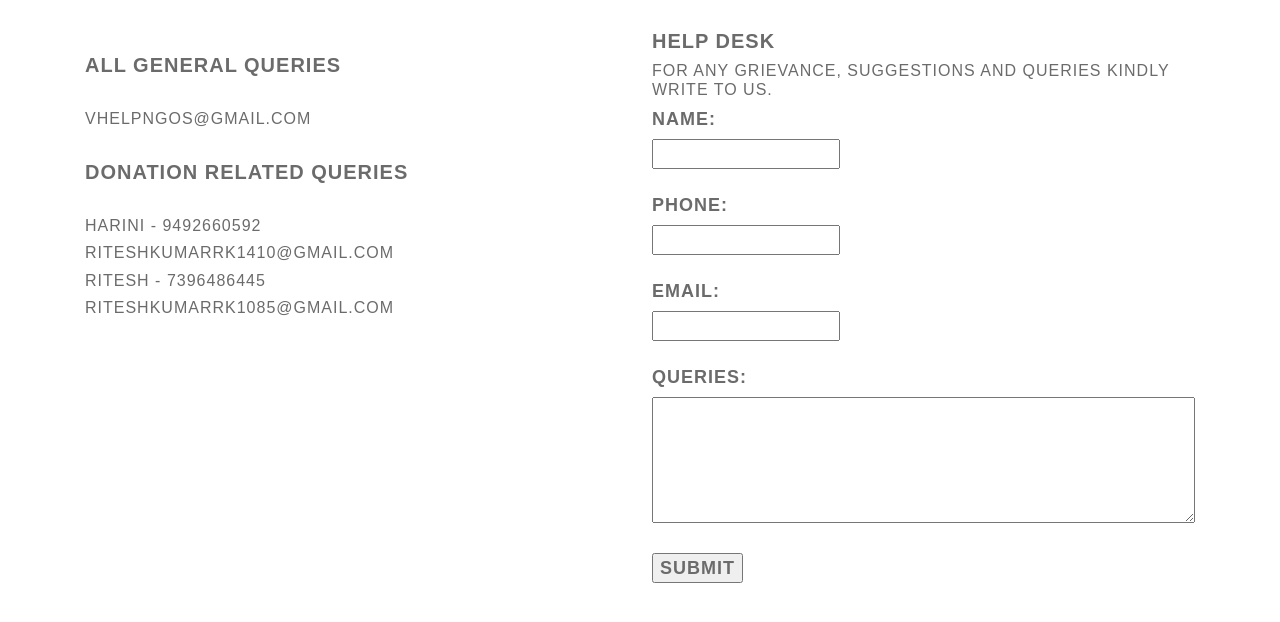
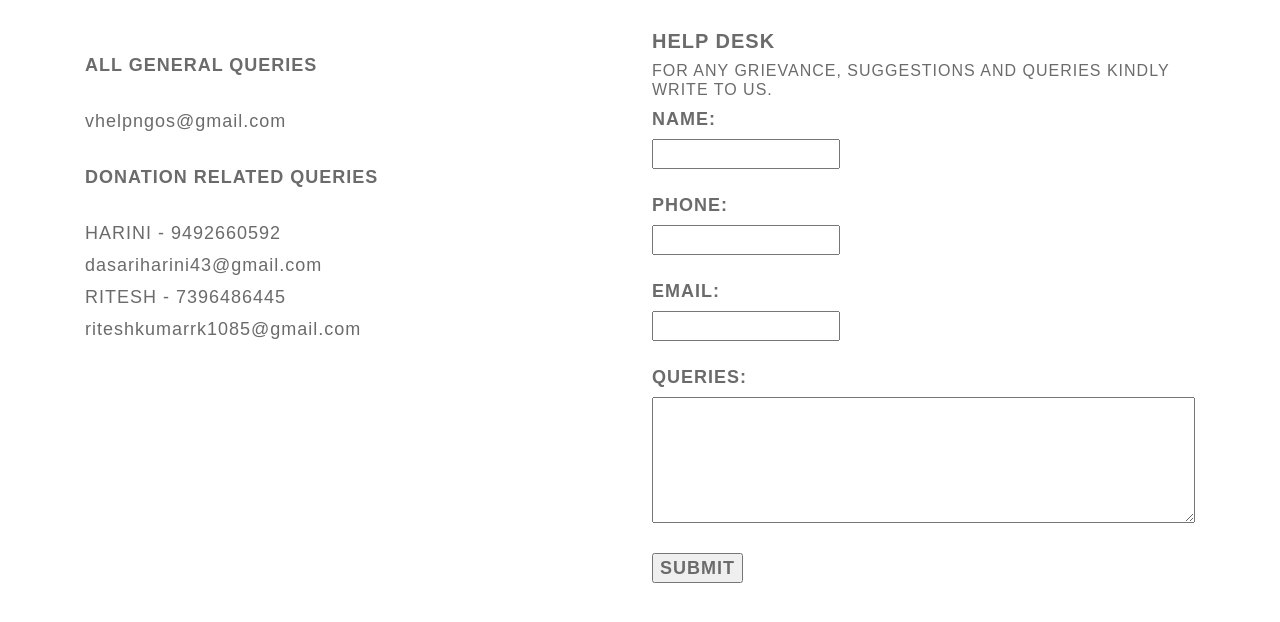
Before and after one commit to Ritesh-Kumarr/VHelpNGOs, a plain HTML site: page contact.html in a window 1280 px wide. Shown: the part 162-784 px from the top of the page. Drawn offline with nearby package versions, Linux system fonts and the light colour scheme.

Commit message:
made changes in contact page. changed the style

```diff
--- a/contact.html
+++ b/contact.html
@@ -13,8 +13,8 @@
     color: #6a6b6a;
     font-family: Raleway,Sans-serif;
     font-size: 18px;
-    font-weight: 700;
-    text-transform: uppercase;
+    /*font-weight: 700;*/
+    text-transform: lowercase;
     line-height: 24px;
     letter-spacing: 1px;
     text-align: left;
@@ -24,6 +24,16 @@
     font-family: Raleway,Sans-serif;
     font-size: 18px;
     font-weight: 700;
+    text-transform: uppercase;
+    line-height: 24px;
+    letter-spacing: 1px;
+    text-align: left;
+  }
+  .con12{
+    color: #6a6b6a;
+    font-family: Raleway,Sans-serif;
+    font-size: 18px;
+    /*font-weight: 700;*/
     text-transform: uppercase;
     line-height: 24px;
     letter-spacing: 1px;
@@ -80,18 +90,18 @@
 <!--***********************************************************************************************-->
 <div class="container text-center">
   <div class="row">
-    <div class="col con1">
+    <div class="col">
       <br>
-      <h5><strong>ALL GENERAL QUERIES</strong></h5>
+      <h5 class="con2"><strong>ALL GENERAL QUERIES</strong></h5>
       <br>
-      <h6>vhelpngos@gmail.com</h6>
+      <h6 class="con1">vhelpngos@gmail.com</h6>
       <br>
-      <h5><strong>DONATION RELATED QUERIES</strong></h5>
+      <h5 class="con2"><strong>DONATION RELATED QUERIES</strong></h5>
       <br>
-      <h6>Harini - 9492660592</h6>
-      <h6>riteshkumarrk1410@gmail.com</h6>
-      <h6>Ritesh - 7396486445</h6>
-      <h6>riteshkumarrk1085@gmail.com</h6>
+      <h6 class="con12">Harini - 9492660592</h6>
+      <h6 class="con1">dasariharini43@gmail.com</h6>
+      <h6 class="con12">Ritesh - 7396486445</h6>
+      <h6 class="con1">riteshkumarrk1085@gmail.com</h6>
     </div>
 
 
```
Also changed, not shown: login_page.html (+19 -0 lines), money_donations.html (+4 -0 lines).
